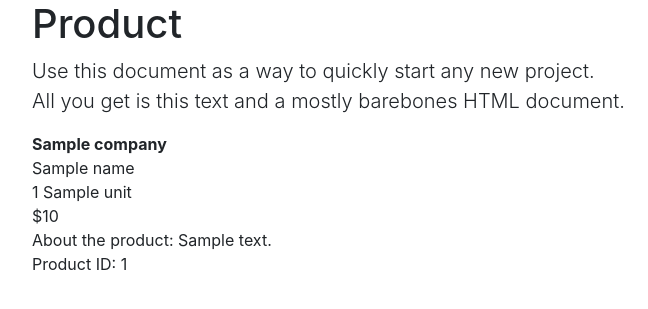
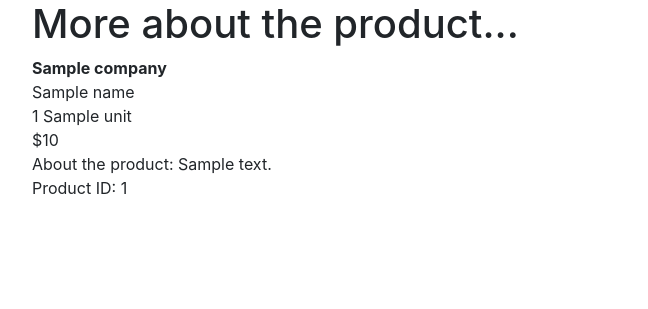
Before and after one commit to sophiaquach16/beautiful, a Python web app: template templates/admin_product.html in a window 1280 px wide. Shown: the part 56-365 px from the top of the page, without its empty margins (53-701 px from the left). Run offline with Jinja, Linux system fonts and the light colour scheme; the template is opened without the code that fills it: most values are stand-ins (such as "Sample title", 1, 10 or a date in 2020); some libraries are stand-ins or nearby versions.

Commit message:
Added product descriptions when clicked on

```diff
--- a/templates/admin_product.html
+++ b/templates/admin_product.html
@@ -3,8 +3,7 @@
   <main role="main" class="container">
 
     <div class="starter-template">
-      <h1>Product</h1>
-      <p class="lead">Use this document as a way to quickly start any new project.<br> All you get is this text and a mostly barebones HTML document.</p>
+      <h1>More about the product...</h1>
 
       <p>
         <strong>{{company}}</strong> <br>
```
